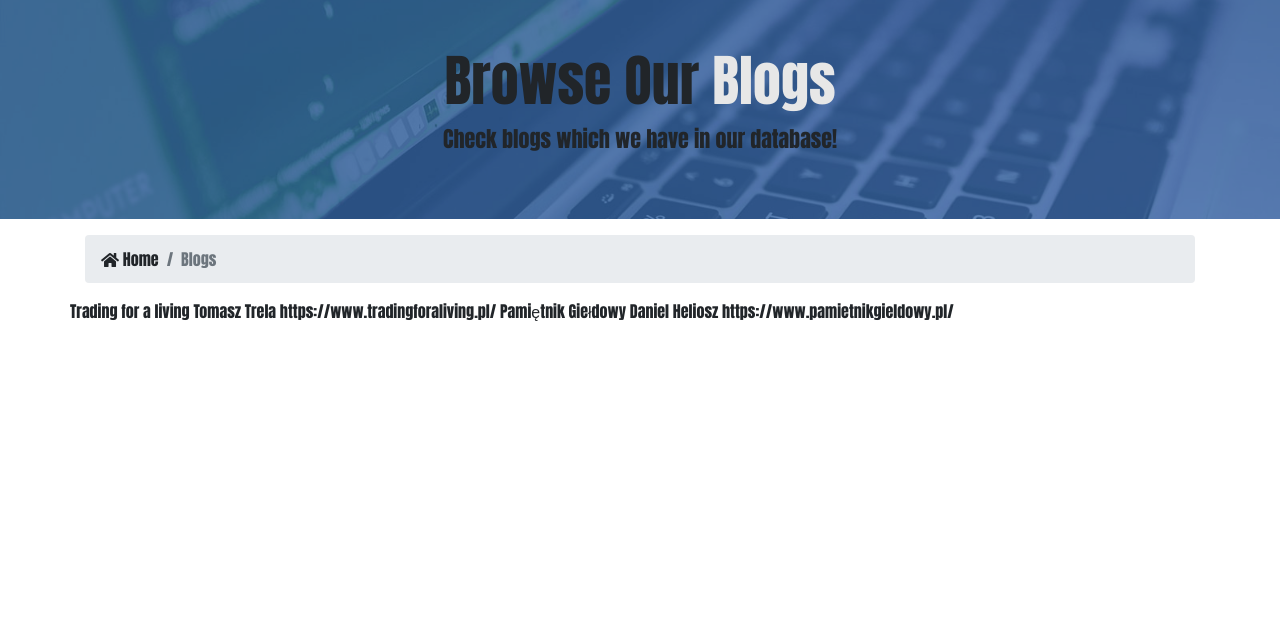
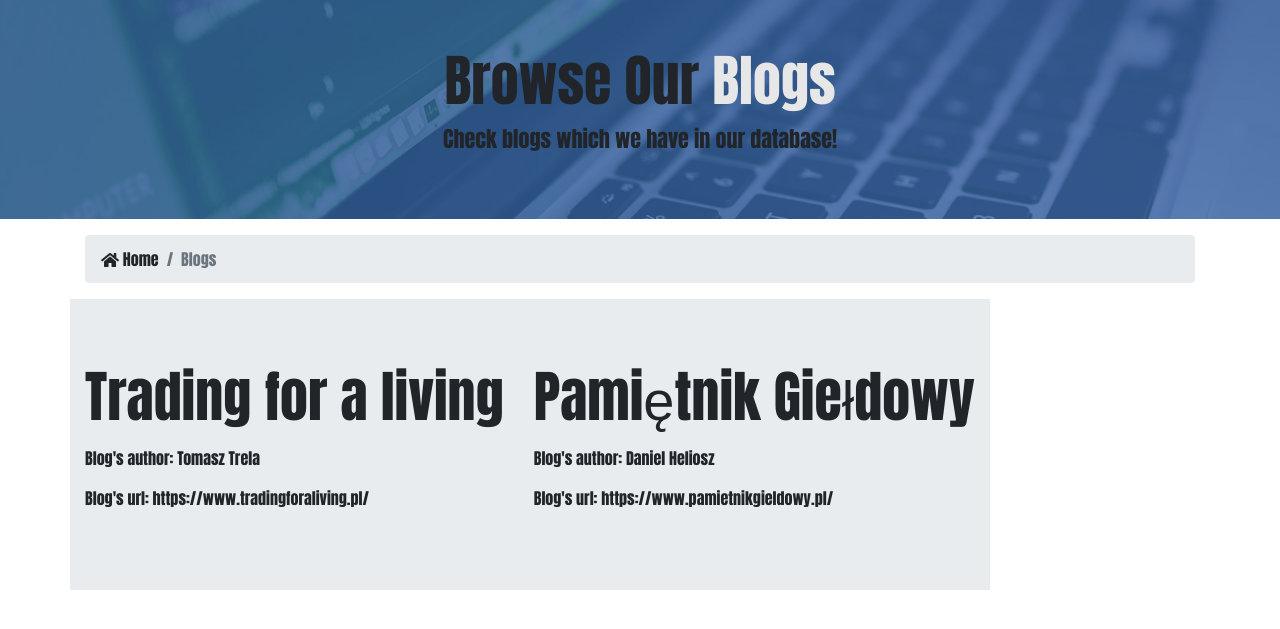
Before and after one commit to AdamMisiak/Blogs_manager, a Django app: page /blogs/ in a window 1280 px wide. Shown: the part 56-685 px from the top of the page. Run offline with Django 3.2, Linux system fonts and the light colour scheme; data comes from the database, SQL or seed files in the repository; some libraries are stand-ins or nearby versions.

Commit message:
Changed styles file

```diff
--- a/blogs_manager/blogs_manager/static/css/styles.css
+++ b/blogs_manager/blogs_manager/static/css/styles.css
@@ -2,6 +2,7 @@ body{
     font-family: Impact, Charcoal, sans-serif;
 }
 
+/* NAVBAR STYLES */
 .bg-light {
     padding-left: 20%;
     padding-right: 20%;
@@ -10,23 +11,19 @@ body{
     background-color: #e7e7e7!important;
 }
 
-.breadcrumb-item a, a:hover, a:focus, a:active {
-    text-decoration: none;
-    color: inherit;
-}
-
 .logo{
     width: 150px;
     height: 45px;
 }
 
-.lead{
-    font-size: 22px;
-}
-
 .navbar-light .navbar-nav .nav-link {
     color: rgba(0,0,0, 0.9);
     font-size: 17px;
+}
+
+/* SHOWCASE STYLES */
+.lead{
+    font-size: 22px;
 }
 
 #showcase-inner {
@@ -47,3 +44,9 @@ body{
     min-height: 100%;
     width: 100%;
 }
+
+/* BREADCRUMB STYLES */
+.breadcrumb-item a, a:hover, a:focus, a:active {
+    text-decoration: none;
+    color: inherit;
+}
--- a/blogs_manager/templates/blogs/blogs.html
+++ b/blogs_manager/templates/blogs/blogs.html
@@ -38,16 +38,20 @@
         <div class="row">
             {% if blogs %}
                 {% for blog in blogs %}
-
-                    {{ blog.name }}
-                    {{ blog.author }}
-                    {{ blog.url }}
+                    <div class="jumbotron jumbotron-fluid">
+                        <div class="container">
+                            <h1 class="display-4">{{ blog.name }}</h1>
+                            <p class="lead"></p>Blog's author: {{ blog.author }}</p>
+                            <p class="lead"></p>Blog's url: {{ blog.url }}</p>
+                        </div>
+                    </div>
                 {% endfor %}
             {% else %}
                 <div class="col-md-12">
                     <p>No Blogs Available :(</p>
                 </div>
             {% endif %}
+
         </div>
     </div>
 </section>
```
